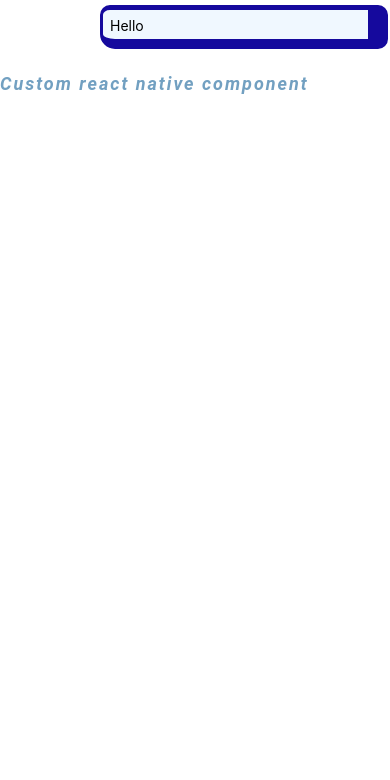
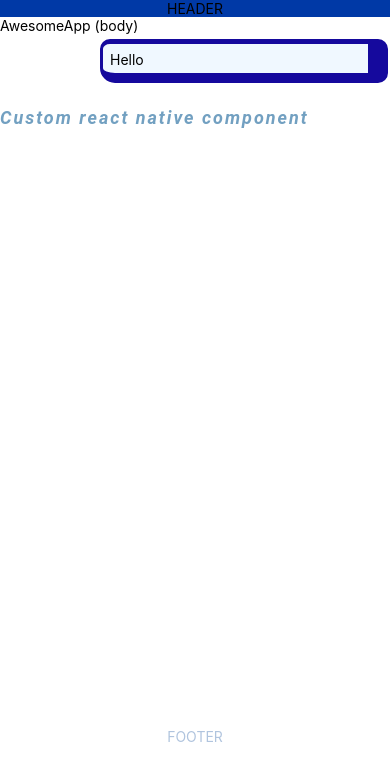
Before and after one commit to a-levitt/react_native.awesome, a React Native app: screen / in a window 390 px wide. Shown: the top 780 px of the page. Built offline with nearby package versions, Linux system fonts and the light colour scheme.

Commit message:
Use View components

```diff
--- a/App.tsx
+++ b/App.tsx
@@ -7,6 +7,13 @@ function App(): React.JSX.Element {
 
   return (
     <SafeAreaView style={SafeViewAndroid.AndroidSafeArea}>
+      <View style={{backgroundColor: "#0039a6", alignItems: "center"}}>
+        <Text>
+          HEADER
+        </Text>
+      </View>
+      <View>
+        <Text>AwesomeApp (body)</Text>
         <View style={{
           /*borders*/
           borderWidth: 3,
@@ -39,6 +46,12 @@ function App(): React.JSX.Element {
         }}>
           <MyText />
         </View>
+      </View>
+      <View style={{alignItems: 'center', marginTop: 600}}>
+        <Text style={{color:'#B0C4DE'}}>
+          FOOTER
+        </Text>
+      </View>
     </SafeAreaView>
   );
 }
```
Lines whose indentation alone changed are shown as unchanged.
